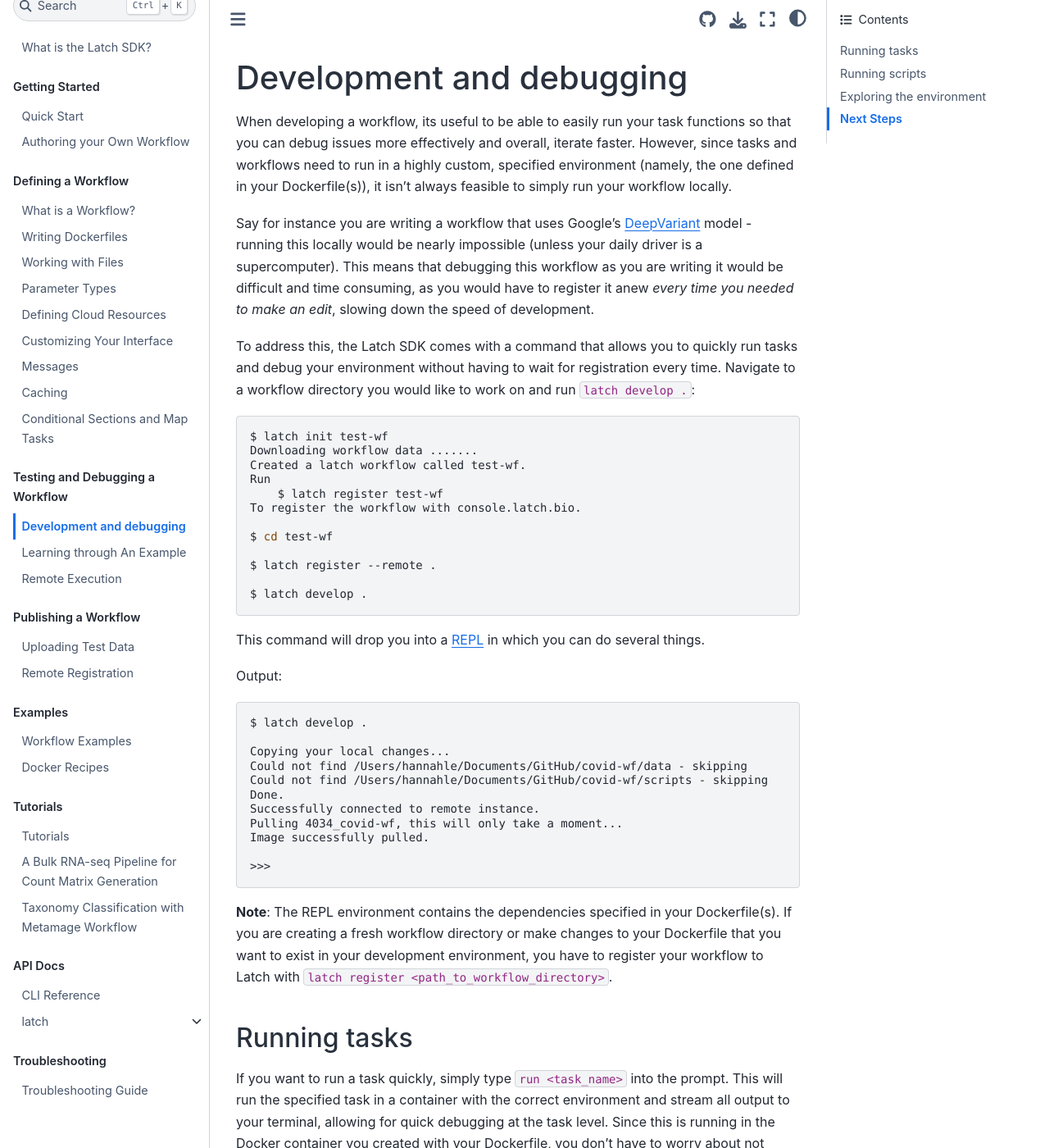
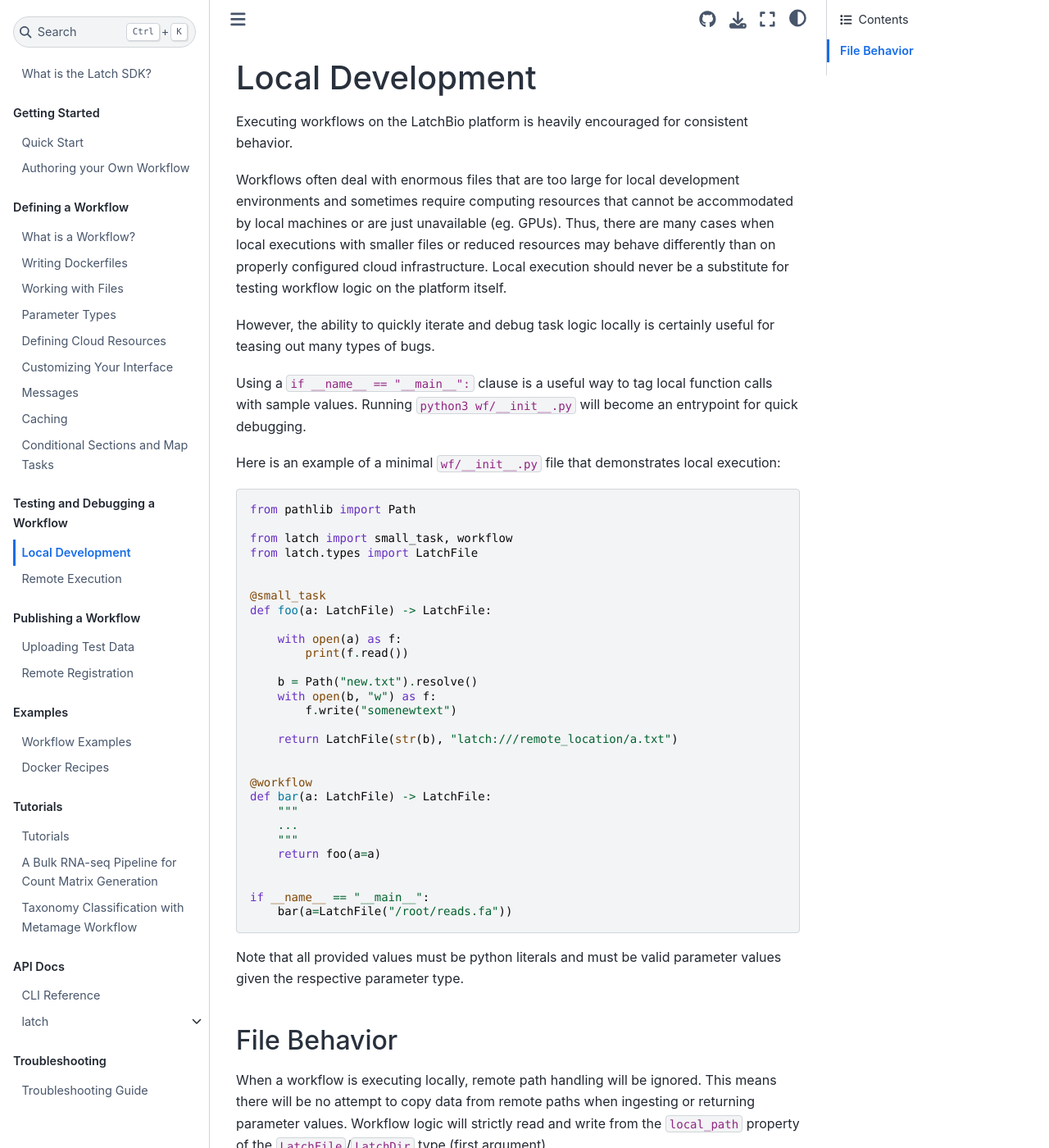
Before and after one commit to latchbio/latch, a Sphinx documentation site: the page built from docs/source/basics/local_development.md, in a window 1280 px wide and 1400 px high. Shown: the whole window at 82% size. Built offline with Sphinx 7.4.7 and the Sphinx Book theme 1.1.4, drawn with Linux system fonts in a browser that asks for light colours; some of the changed text lies outside the part shown.

Commit message:
Revert "docs: latch develop"

````diff
--- a/docs/source/basics/local_development.md
+++ b/docs/source/basics/local_development.md
@@ -1,170 +1,55 @@
-# Development and debugging
+# Local Development
 
-When developing a workflow, its useful to be able to easily run your task functions so that you can debug issues more
-effectively and overall, iterate faster. However, since tasks and workflows need to run in a highly custom, specified
-environment (namely, the one defined in your Dockerfile(s)), it isn't always feasible to simply run your workflow
-locally.
+Executing workflows on the LatchBio platform is heavily encouraged for consistent behavior.
 
-Say for instance you are writing a workflow that uses Google's [DeepVariant](https://github.com/google/deepvariant)
-model - running this locally would be nearly impossible (unless your daily driver is a supercomputer). This means that
-debugging this workflow as you are writing it would be difficult and time consuming, as you would have to register it
-anew *every time you needed to make an edit*, slowing down the speed of development.
+Workflows often deal with enormous files that are too large for local development environments and sometimes require computing resources that cannot be accommodated by local machines or are just unavailable (eg. GPUs).  Thus, there are many cases when local executions with smaller files or reduced resources may behave differently than on properly configured cloud infrastructure. Local execution should never be a substitute for testing workflow logic on the platform itself.
 
-To address this, the Latch SDK comes with a command that allows you to quickly run tasks and debug your environment without having to wait for registration every time. Navigate to a workflow directory you would like to work on and run
- `latch develop .`:
+However, the ability to quickly iterate and debug task logic locally is
+certainly useful for teasing out many types of bugs.
 
-```console
-$ latch init test-wf
-Downloading workflow data .......
-Created a latch workflow called test-wf.
-Run
-    $ latch register test-wf
-To register the workflow with console.latch.bio.
+Using a `if __name__ == "__main__":` clause is a useful way to tag local function calls with sample values. Running `python3 wf/__init__.py` will become an entrypoint for quick debugging.
 
-$ cd test-wf
+Here is an example of a minimal `wf/__init__.py` file that demonstrates local
+execution:
 
-$ latch register --remote .
+```python
+from pathlib import Path
 
-$ latch develop .
+from latch import small_task, workflow
+from latch.types import LatchFile
+
+
+@small_task
+def foo(a: LatchFile) -> LatchFile:
+
+    with open(a) as f:
+        print(f.read())
+
+    b = Path("new.txt").resolve()
+    with open(b, "w") as f:
+        f.write("somenewtext")
+
+    return LatchFile(str(b), "latch:///remote_location/a.txt")
+
+
+@workflow
+def bar(a: LatchFile) -> LatchFile:
+    """
+    ...
+    """
+    return foo(a=a)
+
+
+if __name__ == "__main__":
+    bar(a=LatchFile("/root/reads.fa"))
 ```
 
-This command will drop you into a [REPL](https://en.wikipedia.org/wiki/Read%E2%80%93eval%E2%80%93print_loop) in which
-you can do several things.
+Note that all provided values must be python literals and must be valid
+parameter values given the respective parameter type.
 
-Output:
-```console
-$ latch develop .
+## File Behavior
 
-Copying your local changes...
-Could not find /Users/hannahle/Documents/GitHub/covid-wf/data - skipping
-Could not find /Users/hannahle/Documents/GitHub/covid-wf/scripts - skipping
-Done.
-Successfully connected to remote instance.
-Pulling 4034_covid-wf, this will only take a moment...
-Image successfully pulled.
-
->>>
-```
-
-**Note**: The REPL environment contains the dependencies specified in your Dockerfile(s). If you are creating a fresh workflow directory or make changes to your Dockerfile that you want to exist in your development environment, you have to register your workflow to Latch with `latch register <path_to_workflow_directory>`.
-
-## Running tasks
-
-If you want to run a task quickly, simply type `run <task_name>` into the prompt. This will run the specified task in a
-container with the correct environment and stream all output to your terminal, allowing for quick debugging at the task
-level. Since this is running in the Docker container you created with your Dockerfile, you don't have to worry about not
-having any of the binaries or the dependencies that you need.
-
-You can configure which inputs the task runs on by changing the default values of the arguments in the task definition.
-For example, for the below task definition (taken from the boilerplate generated from `latch init`), running
-`run assembly_task` would result in `assembly_task` being run on `LatchFile("latch:///read1.txt")` and
-`LatchFile("latch:///read2.txt")`.
-
-```python
-@small_task
-def assembly_task(
-    read1: LatchFile = LatchFile("latch:///read1.fastq"), # <== these are what the task will be run on
-    read2: LatchFile = LatchFile("latch:///read2.fastq"), # <==
-) -> LatchFile:
-
-    # A reference to our output.
-    sam_file = Path("covid_assembly.sam").resolve()
-
-    _bowtie2_cmd = [
-        "bowtie2/bowtie2",
-        "--local",
-        "-x",
-        "wuhan",
-        "-1",
-        read1.local_path,
-        "-2",
-        read2.local_path,
-        "--very-sensitive-local",
-        "-S",
-        str(sam_file),
-    ]
-
-    subprocess.run(_bowtie2_cmd)
-
-    return LatchFile(str(sam_file), "latch:///covid_assembly.sam")
-```
-
-You can run the task like so:
-```console
->>> run assembly_task
-```
-
-You can then make changes to the task function. All local changes will be automatically synced to the development session, and you can easily run the new task function for testing.
-
-## Running scripts
-
-If you want to debug multiple tasks at once, you can again do so very easily by using scripts. Simply create a
-`scripts` folder inside your workflow directory and write python scripts in there.
-
-```console
-$ mkdir scripts
-$ echo 'print("hello world")' > scripts/hello_world.py
-```
-
-You can run any script in the `scripts` folder by using the command `run-script` in the local develop REPL.
-
-```console
->>> run-script scripts/hello_world.py
-hello world
-```
-
-To use your tasks, simply import them from the `wf` module. For example, the following script runs the same task that
-was defined above.
-
-```python
-# filename: test.py
-#
-# Run this as below
-#
-# >>> run-script scripts/test.py
-
-from latch.types import LatchFile
-
-import wf
-
-wf.assembly_task(
-    read1=LatchFile("latch:///read1.txt"),
-    read2=LatchFile("latch:///read2.txt"),
-)
-```
-
-Running this script will run `assembly_task`, just the same as the previous `run` command. You can add to this though,
-and run multiple tasks in the same script, as below.
-
-```python
-# filename: test.py
-
-from latch.types import LatchFile
-
-import wf
-
-sam = wf.assembly_task(
-    read1=LatchFile("latch:///read1.txt"),
-    read2=LatchFile("latch:///read2.txt"),
-)
-
-wf.sort_bam_task(sam=sam)
-```
-
-Hence using scripts, you can rapidly test the interactions between tasks, increasing our speed of workflow development.
-
-## Exploring the environment
-
-If you are running into issues with your environment (say, for example, a binary isn't where you expect it to be), you can see for yourself exactly what the environment looks like. Simply run `shell` in the REPL to get a fully functional bash session in the Docker container you created.
-
-```console
->>> shell
-
-root@ip-10-0-11-243:~$
-```
-
-Now you can explore the environment as you would like, test out programs, and more.
-
----
-## Next Steps
-* The best way to learn is through examples. Visit the [Learning through An Example](../basics/latch_develop_example.md) page to see an end-to-end flow of how to use `latch develop` to test and debug a simple variant calling pipeline.
+When a workflow is executing locally, remote path handling will be ignored. This
+means there will be no attempt to copy data from remote paths when ingesting or
+returning parameter values. Workflow logic will strictly read and write from the
+`local_path` property of the `LatchFile`/`LatchDir` type (first argument).
````
Also changed, not shown: docs/source/basics/latch_develop_example.md (deleted, +0 -251 lines), docs/source/basics/remote_execution.md (+22 -3 lines), docs/source/getting_started/authoring_your_workflow.md (+0 -1 lines), docs/source/getting_started/quick_start.md (+0 -1 lines), docs/source/index.md (+0 -1 lines), docs/source/assets/latch-develop-example/aligned.png (deleted), docs/source/assets/latch-develop-example/copy.png (deleted), docs/source/assets/latch-develop-example/data-upload.png (deleted), docs/source/assets/latch-develop-example/ref_genome.png (deleted), docs/source/assets/latch-develop-example/variant-calling-wf.png (deleted).
